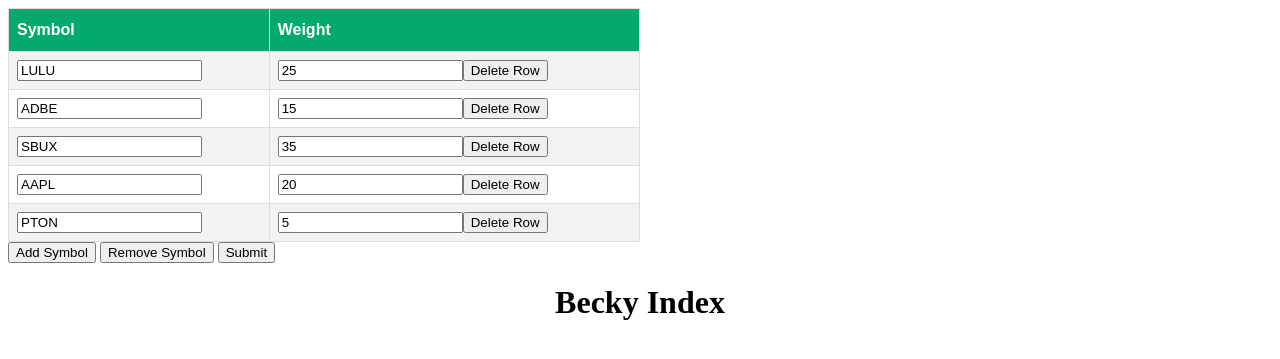
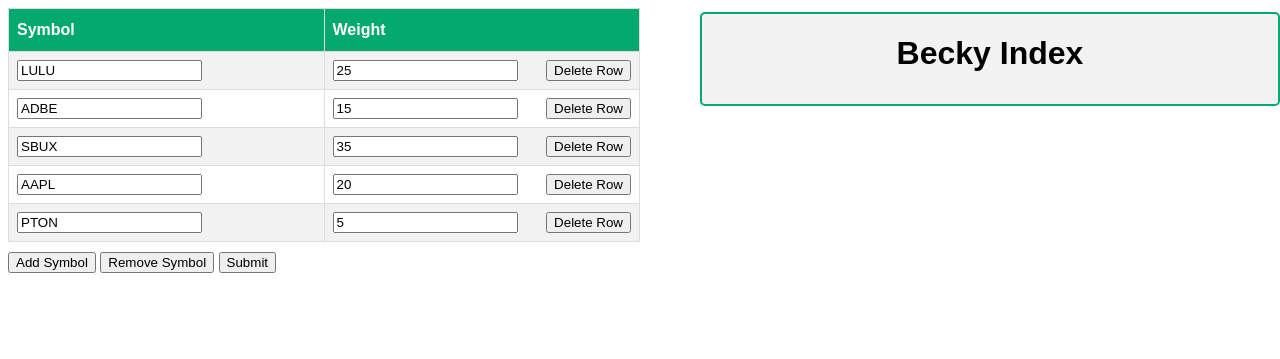
Before and after one commit to Desitrain22/Portfolio-Index-Builder, a Flask app: page / in a window 1280 px wide. Shown: the top 359 px of the page. Run offline with Flask 2, Linux system fonts and the light colour scheme.

Commit message:
formatting baby

```diff
--- a/static/css/main.css
+++ b/static/css/main.css
@@ -1,7 +1,13 @@
+.symbol_selection {
+    font-family: Arial, Helvetica, sans-serif;
+    width: 50%
+}
+
 .symbol_table {
     font-family: Arial, Helvetica, sans-serif;
     border-collapse: collapse;
-    width: 50%;
+    width: 100%;
+    table-layout: fixed;
 }
 
 .symbol_table td,
@@ -25,3 +31,23 @@
     background-color: #04aa6d;
     color: white;
 }
+
+.container {
+    margin: 0;
+    position: center;
+    padding-top: 10px;
+    display: table-cell;
+    text-align: center;
+}
+
+.chart {
+    height: 90px;
+    width: 45%;
+    border: 2px solid #04aa6d;
+    border-radius: 5px;
+    background-color: #f2f2f2;
+    right: 0;
+    position: fixed;
+    top: 12px;
+    font-family: Arial, Helvetica, sans-serif;
+}
--- a/templates/index.html
+++ b/templates/index.html
@@ -1,6 +1,7 @@
 {% extends 'base.html' %} {% block head %} {{ super() }}
 <title>ETF 4 All</title>
 {% endblock %} {% block body %} {{ super() }}
+<div class="symbol_selection">
   <form method="POST" action="/result">
     <table class="symbol_table" id="symbol_table">
       <tr>
@@ -18,15 +19,23 @@
             step="0.01"
             name="weight"
             value="{{set[1]}}"
-        /><input type="button" value="Delete Row" onclick="deleteThis(this)" />
+          /><input
+            type="button"
+            style="float: right"
+            value="Delete Row"
+            onclick="deleteThis(this)"
+          />
         </td>
       </tr>
       {% endfor %}
     </table>
+    <div class="container">
       <button type="button" onclick="addRow()">Add Symbol</button>
       <button type="button" onclick="removeRow()">Remove Symbol</button>
       <input type="submit" />
+    </div>
   </form>
+</div>
 <script>
   function addRow() {
     var table = document.getElementById("symbol_table");
@@ -68,5 +77,7 @@
     parent.parentNode.removeChild(parent);
   }
 </script>
-<h1 style="text-align: center">{{name}}</h1>
+<div class="chart">
+  <h1 style="text-align: center" , float="right">{{name}}</h1>
+</div>
 {% endblock %}
```
Lines whose indentation alone changed are shown as unchanged.
